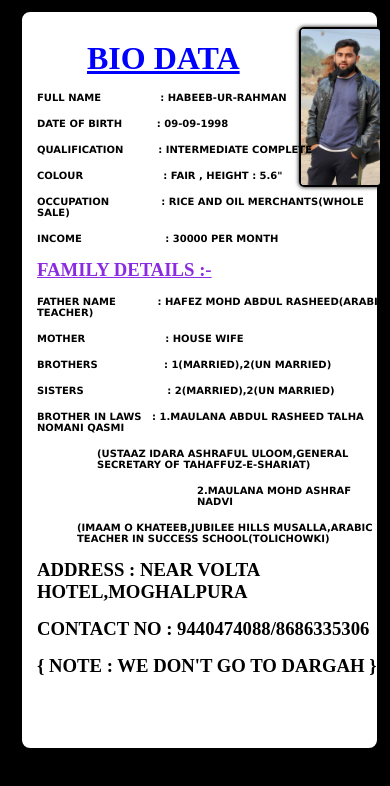
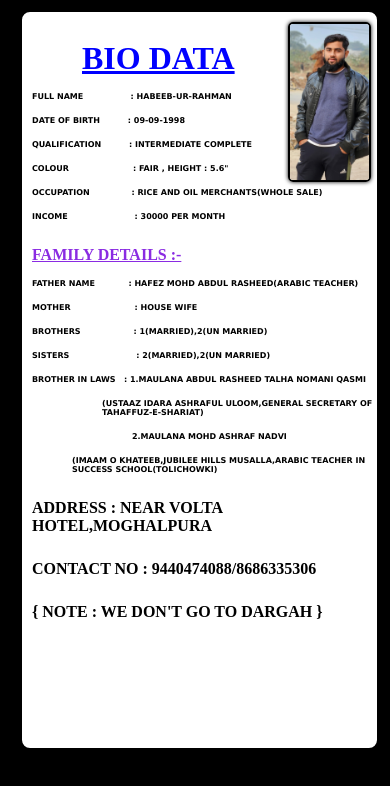
Before and after one commit to AshrafGit0/bio-data-of-habeeburrahman, a plain HTML site: page index.html in a window 390 px wide. Drawn offline with Linux system fonts and the light colour scheme.

Commit message:
third commit

```diff
--- a/style.css
+++ b/style.css
@@ -78,14 +78,14 @@ p{
     }
     .bio img{
         height: 160px;
-        top: 15px;
-        left: 78%;
+        top: 10px;
+        left: 75%;
     }
     .details{
-        margin-left: 15px;
+        margin-left: 10px;
     }
     p{
-        font-size: 10px;
+        font-size: 8px;
         font-weight: 600;
         font-family: Verdana, Geneva, Tahoma, sans-serif;
 
@@ -94,5 +94,15 @@ p{
 
         margin-left: 50px;
     }
+    .sec-brolaw{
+        margin-left: 100px;
+    }
+    .first-brolaw{
+        margin-left: 70px;
+    }
+    .h{
+        margin-top: 25px;
+        font-size: 16px;
+    }
 
 }
```
